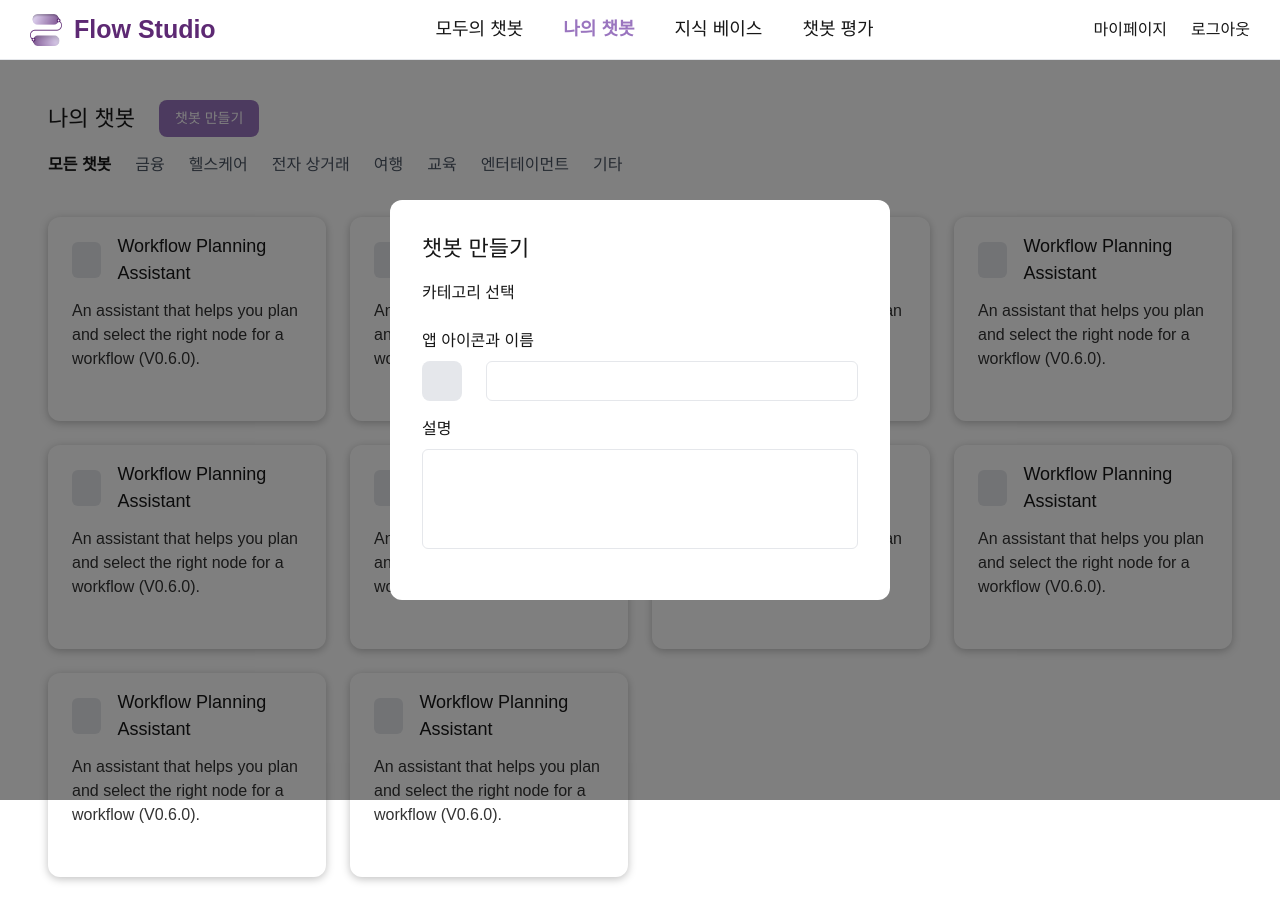
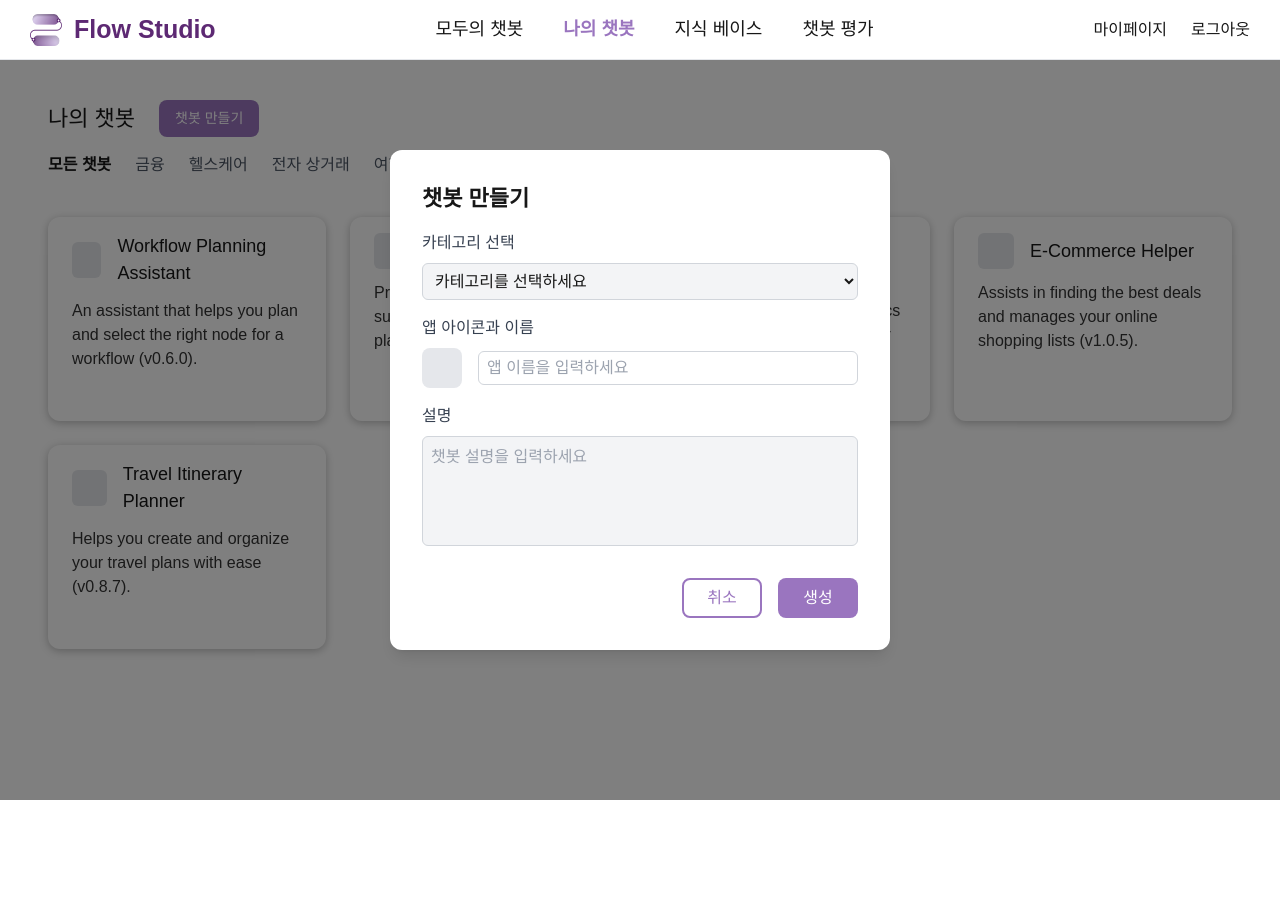
Before and after one commit to minseonkkim/FlowStudio, a Next.js app in the folder frontend/: page /chatbots in a window 1280 px wide. Both pictures are taken after a click on the button "챗봇 만들기". After the commit the page ends 800 px from the top, so only its background shows below. Built offline with nearby package versions, Linux system fonts and the light colour scheme.

Commit message:
[#14] Feature: 챗봇 create 모달창 구현

```diff
--- a/frontend/src/app/chatbots/page.tsx
+++ b/frontend/src/app/chatbots/page.tsx
@@ -4,11 +4,57 @@ import CreateChatbotModal from "@/components/chatbot/CreateChatbotModal";
 import PopularChatbotCard from "@/components/chatbot/PopularChatbotCard";
 import { useState } from "react";
 
+interface Chatbot {
+  id: number;
+  title: string;
+  description: string;
+  category: string;
+  iconId: number;
+}
+
+const chatbots: Chatbot[] = [
+  {
+    id: 1,
+    title: "Workflow Planning Assistant",
+    description: "An assistant that helps you plan and select the right node for a workflow (v0.6.0).",
+    category: "교육",
+    iconId: 1,
+  },
+  {
+    id: 2,
+    title: "Financial Advisor Bot",
+    description: "Provides insights and suggestions for better financial planning (v1.2.3).",
+    category: "금융",
+    iconId: 1,
+  },
+  {
+    id: 3,
+    title: "Health Tracker Assistant",
+    description: "Tracks your daily health metrics and offers tips to improve your well-being (v2.0.1).",
+    category: "헬스케어",
+    iconId: 1,
+  },
+  {
+    id: 4,
+    title: "E-Commerce Helper",
+    description: "Assists in finding the best deals and manages your online shopping lists (v1.0.5).",
+    category: "전자 상거래",
+    iconId: 1,
+  },
+  {
+    id: 5,
+    title: "Travel Itinerary Planner",
+    description: "Helps you create and organize your travel plans with ease (v0.8.7).",
+    category: "여행",
+    iconId: 1,
+  },
+];
+
 export default function Page() {
   const [selectedCategory, setSelectedCategory] = useState<string>("모든 챗봇");
   const [isCreateModalOpen, setIsCreateModalOpen] = useState(false);
 
-  const categorys = [
+  const categories = [
     "모든 챗봇",
     "금융",
     "헬스케어",
@@ -23,15 +69,17 @@ export default function Page() {
     setSelectedCategory(label);
   };
 
+  const filteredChatbots = selectedCategory === "모든 챗봇"
+    ? chatbots
+    : chatbots.filter((bot) => bot.category === selectedCategory);
+
   return (
     <div className="px-12 py-10">
       <div className="flex flex-col">
         <div className="mb-4 flex items-center">
           <p className="text-[22px] mr-6">나의 챗봇</p>
           <button
-            onClick={() => {
-              setIsCreateModalOpen(true);
-            }}
+            onClick={() => setIsCreateModalOpen(true)}
             className="py-2 px-4 text-[14px] bg-[#9A75BF] text-white rounded-lg"
           >
             챗봇 만들기
@@ -39,7 +87,7 @@ export default function Page() {
         </div>
 
         <div className="mb-10">
-          {categorys.map((label) => (
+          {categories.map((label) => (
             <button
               key={label}
               onClick={() => handleCategoryClick(label)}
@@ -49,24 +97,22 @@ export default function Page() {
             </button>
           ))}
         </div>
-        <div className="grid grid-cols-4 w-full w-full gap-6">
-          <PopularChatbotCard />
-          <PopularChatbotCard />
-          <PopularChatbotCard />
-          <PopularChatbotCard />
-          <PopularChatbotCard />
-          <PopularChatbotCard />
-          <PopularChatbotCard />
-          <PopularChatbotCard />
-          <PopularChatbotCard />
-          <PopularChatbotCard />
+
+        <div className="grid grid-cols-4 w-full gap-6">
+          {filteredChatbots.map((bot) => (
+            <PopularChatbotCard key={bot.id} title={bot.title} description={bot.description} />
+          ))}
         </div>
       </div>
 
-      {/* 모달 */}
       {isCreateModalOpen && (
-        <div className="fixed inset-0 flex items-center justify-center bg-black bg-opacity-50">
-          <CreateChatbotModal />
+        <div
+          className="fixed inset-0 flex items-center justify-center bg-black bg-opacity-50"
+          onClick={() => setIsCreateModalOpen(false)}
+        >
+          <div onClick={(e) => e.stopPropagation()}>
+            <CreateChatbotModal onClose={() => setIsCreateModalOpen(false)} />
+          </div>
         </div>
       )}
     </div>
--- a/frontend/src/components/chatbot/CreateChatbotModal.tsx
+++ b/frontend/src/components/chatbot/CreateChatbotModal.tsx
@@ -1,25 +1,81 @@
-export default function CreateChatbotModal() {
+import { useState } from 'react';
+
+interface CreateChatbotModalProps {
+  onClose: () => void;
+}
+
+export default function CreateChatbotModal({ onClose }: CreateChatbotModalProps) {
+  const [category, setCategory] = useState("");
+  const [name, setName] = useState("");
+  const [description, setDescription] = useState("");
+
+  const categories = ["금융", "헬스케어", "전자상거래", "여행", "교육", "엔터테인먼트", "기타"];
+
+  const handleCreate = () => {
+    onClose();
+  };
+
   return (
-    <div className="flex flex-col bg-white w-[500px] h-[400px] p-8 rounded-xl">
-      <p className="mb-4 text-[22px]">챗봇 만들기</p>
-      <div className="flex flex-col gap-4">
-        <div className="flex flex-col">
-          <p className="mb-2">카테고리 선택</p>
-          <div></div>
+    <div className="flex flex-col bg-white w-[500px] h-[500px] p-8 rounded-xl shadow-lg">
+      <p className="mb-4 text-[22px] font-semibold">챗봇 만들기</p>
+
+      <div className="flex flex-col flex-grow">
+        <div className="flex flex-col mb-4">
+          <p className="mb-2 text-gray-700">카테고리 선택</p>
+          <select
+            value={category}
+            onChange={(e) => setCategory(e.target.value)}
+            className="border border-gray-300 rounded-md p-2 bg-gray-100"
+          >
+            <option value="" disabled>
+              카테고리를 선택하세요
+            </option>
+            {categories.map((cat) => (
+              <option key={cat} value={cat}>
+                {cat}
+              </option>
+            ))}
+          </select>
         </div>
 
-        <div className="flex flex-col">
-          <p className="mb-2">앱 아이콘과 이름</p>
-          <div className="flex w-full">
-            <div className="mr-6 w-[40px] h-[40px] rounded-lg bg-gray-200"></div>
-            <input type="text" className="flex-1 px-2 border rounded-md" />
+        <div className="flex flex-col mb-4">
+          <p className="mb-2 text-gray-700">앱 아이콘과 이름</p>
+          <div className="flex items-center gap-4">
+            <div className="w-[40px] h-[40px] rounded-lg bg-gray-200"></div>
+            <input
+              type="text"
+              value={name}
+              onChange={(e) => setName(e.target.value)}
+              placeholder="앱 이름을 입력하세요"
+              className="flex-1 px-2 py-1 border border-gray-300 rounded-md"
+            />
           </div>
         </div>
 
-        <div className="flex flex-col">
-          <p className="mb-2">설명</p>
-          <input type="text" className="border h-[100px] p-1 rounded-md" />
+        <div className="flex flex-col mb-4">
+          <p className="mb-2 text-gray-700">설명</p>
+          <textarea
+            value={description}
+            onChange={(e) => setDescription(e.target.value)}
+            placeholder="챗봇 설명을 입력하세요"
+            className="w-full h-[110px] p-2 border border-gray-300 rounded-md bg-gray-100 resize-none"
+          />
         </div>
+      </div>
+
+      <div className="flex justify-end gap-4">
+        <button
+          onClick={onClose}
+          className="w-[80px] h-[40px] border-2 border-[#9A75BF] text-[#9A75BF] rounded-lg"
+        >
+          취소
+        </button>
+        <button
+          onClick={handleCreate}
+          className="w-[80px] h-[40px] bg-[#9A75BF] text-white rounded-lg"
+        >
+          생성
+        </button>
       </div>
     </div>
   );
--- a/frontend/src/components/chatbot/PopularChatbotCard.tsx
+++ b/frontend/src/components/chatbot/PopularChatbotCard.tsx
@@ -1,19 +1,21 @@
-export default function PopularChatbotCard() {
+interface PopularChatbotCardProps {
+  title: string;
+  description: string;
+}
+
+export default function PopularChatbotCard({ title, description }: PopularChatbotCardProps) {
   return (
     <div className="w-full h-[204px] px-6 py-4 rounded-xl shadow-[0px_2px_8px_rgba(0,0,0,0.25)] group cursor-pointer">
       <div className="mb-3 flex items-center gap-2">
         <div className="mr-2 w-[36px] h-[36px] rounded-md bg-gray-200"></div>
-        <p className="text-[18px]">Workflow Planning Assistant</p>
+        <p className="text-[18px]">{title}</p>
       </div>
       <div className="flex flex-col h-[122px] justify-between">
-        <p className='text-[#333333]'>
-          An assistant that helps you plan and select the right node for a
-          workflow (V0.6.0).
-        </p>
+        <p className='text-[#333333]'>{description}</p>
         <button className="flex items-center justify-center p-2 bg-[#9A75BF] text-white text-[14px] rounded-lg opacity-0 group-hover:opacity-100 transition-opacity duration-300">
           작업 공간에 추가
         </button>
       </div>
     </div>
   );
-}
+};
```
